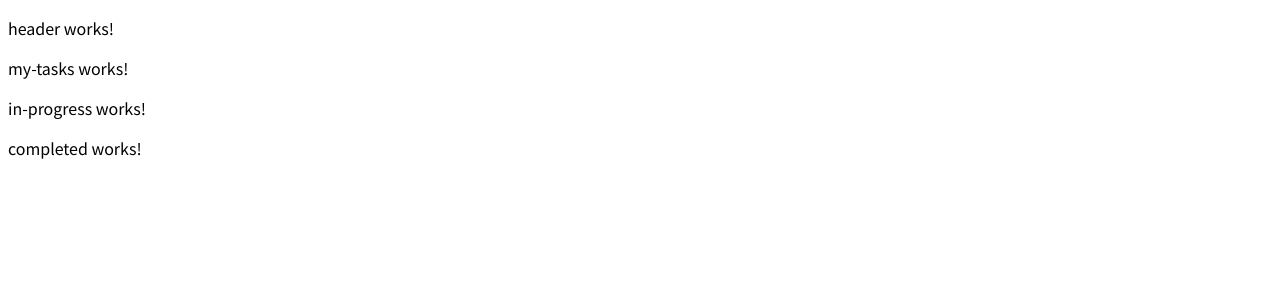
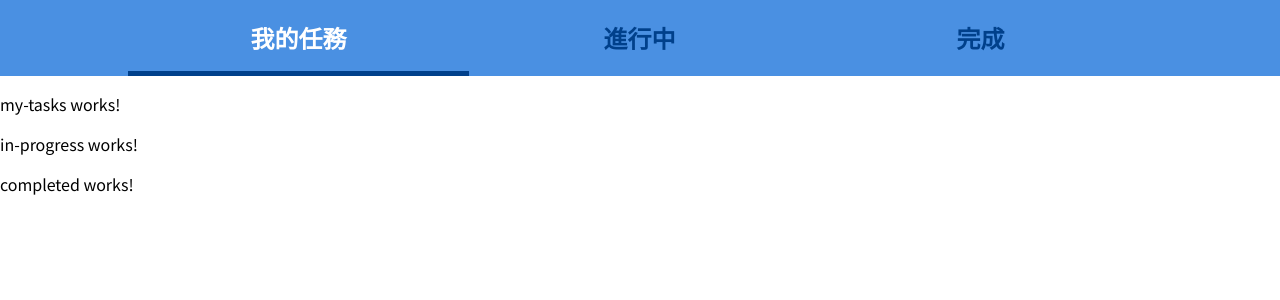
Before and after one commit to tso1158687/f2e-w1, an Angular app: page / in a window 1280 px wide. Shown: the top 300 px of the page. Built offline with nearby package versions, Linux system fonts and the light colour scheme.

Commit message:
header html and style

```diff
--- a/src/app/header/header.component.html
+++ b/src/app/header/header.component.html
@@ -1,3 +1,7 @@
-<p>
-  header works!
-</p>
+<header>
+  <div>
+    <span class="active">我的任務</span>
+    <span class="inactive">進行中</span>
+    <span class="inactive">完成</span>
+  </div>
+</header>
--- a/src/styles.scss
+++ b/src/styles.scss
@@ -15,24 +15,68 @@ $borderGray:#E1E1E1;
 @import url(//fonts.googleapis.com/earlyaccess/notosanstc.css);
 * {
   font-family: 'Noto Sans TC';
+  box-sizing: border-box;
 }
-html{
+
+html {
   font-size: 16px;
 }
 
 // text style
-.text-title{
+@mixin textTitle{
   font-size: 1.5rem;
   font-weight: bold;
 }
-.text-subtitle{
+.text-title {
+  font-size: 1.5rem;
+  font-weight: bold;
+}
+
+.text-subtitle {
   font-style: 1.25rem;
   font-weight: bold;
 }
-.text-normal{
+
+.text-normal {
   font-size: 1rem;
 }
-.text-status{
+
+.text-status {
   font-size: 1.5rem;
   font-style: italic;
 }
+
+// body
+body {
+  margin: 0;
+  padding: 0;
+}
+
+// header
+header {
+  width: 100%;
+  height: 76px;
+  margin: 0;
+  background-color: $lightBlue;
+  div{
+    width: 1024px;
+    height: 100%;
+    margin: 0 auto;
+    span{
+      display: inline-block;
+      width: 33.3%;
+      text-align: center;
+      height: 100%;
+      line-height: 76px;
+      @include textTitle;
+      &.active{
+
+        color: $white;
+        border-bottom: 5px solid $darkBlue;
+      }
+      &.inactive{
+        color: $darkBlue
+      }
+    }
+  }
+}
```
